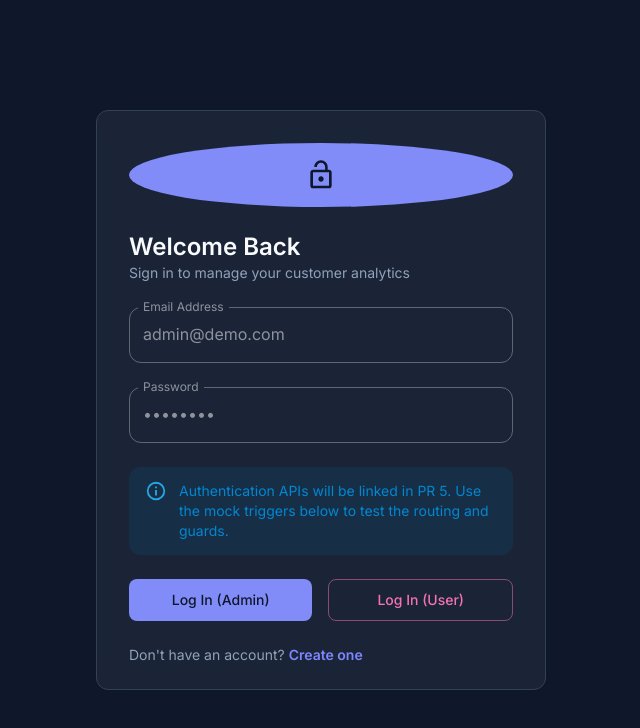
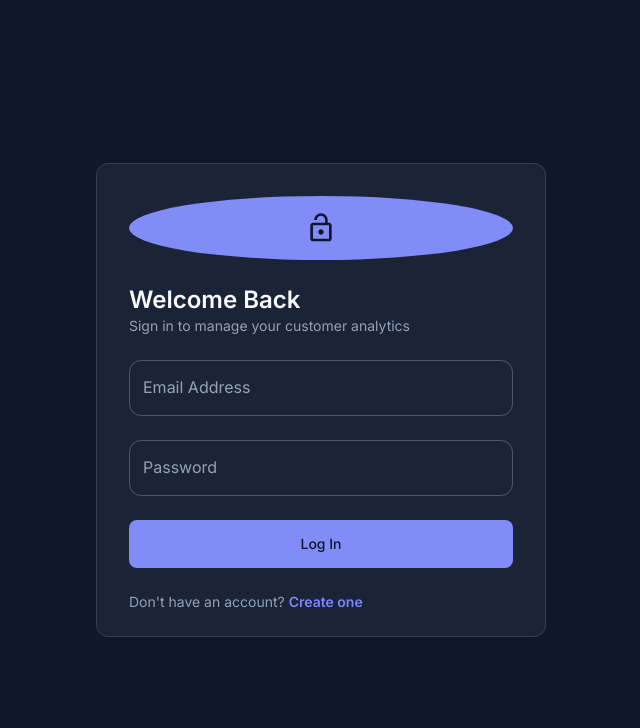
Before and after one commit to codinggita/ecommerce_customer_churn_dataset_raunak_shahu, a React (Vite) app in the folder frontend/: page /login in a window 1280 px wide. Shown: the top 728 px of the page, without its empty margins (319-959 px from the left). Built offline with nearby package versions, Linux system fonts and the light colour scheme.

Commit message:
feat: implement login and registration forms with validation and API integration

```diff
--- a/frontend/src/pages/AuthPages.jsx
+++ b/frontend/src/pages/AuthPages.jsx
@@ -1,31 +1,59 @@
-import React from 'react';
+import React, { useState } from 'react';
 import { useNavigate, Link } from 'react-router-dom';
-import { Card, CardContent, Typography, TextField, Button, Box, Alert, Stack } from '@mui/material';
+import { Card, CardContent, Typography, TextField, Button, Box, Alert, Stack, CircularProgress, MenuItem, FormControl, InputLabel, Select } from '@mui/material';
 import LockOpenIcon from '@mui/icons-material/LockOpen';
 import AppRegistrationIcon from '@mui/icons-material/AppRegistration';
 import { useDispatch } from 'react-redux';
+import { useFormik } from 'formik';
+import * as Yup from 'yup';
+import api from '../utils/api';
 import { setCredentials } from '../store/slices';
 
 export function Login() {
   const navigate = useNavigate();
   const dispatch = useDispatch();
+  const [errorMsg, setErrorMsg] = useState(null);
+  const [isSubmitting, setIsSubmitting] = useState(false);
 
-  const handleMockLogin = (role) => {
-    dispatch(setCredentials({
-      token: 'mock_jwt_token_for_' + role.toLowerCase(),
-      user: {
-        name: `Demo ${role}`,
-        email: `${role.toLowerCase()}@demo.com`,
-        role: role
+  const formik = useFormik({
+    initialValues: {
+      email: '',
+      password: '',
+    },
+    validationSchema: Yup.object({
+      email: Yup.string()
+        .email('Invalid email address')
+        .required('Email address is required'),
+      password: Yup.string()
+        .min(6, 'Password must be at least 6 characters')
+        .required('Password is required'),
+    }),
+    onSubmit: async (values) => {
+      setErrorMsg(null);
+      setIsSubmitting(true);
+      try {
+        const response = await api.post('/auth/login', {
+          email: values.email,
+          password: values.password,
+        });
+
+        const { user, token } = response.data.data;
+        dispatch(setCredentials({ user, token }));
+        navigate('/');
+      } catch (err) {
+        console.error("Login failed:", err);
+        setErrorMsg(err.message || 'Login failed. Please check your credentials.');
+      } finally {
+        setIsSubmitting(false);
       }
-    }));
-    navigate('/');
-  };
+    },
+  });
 
   return (
     <Box className="min-h-screen flex items-center justify-center bg-slate-900 px-4 py-12">
       <Card sx={{ maxWidth: 450, width: '100%', backdropFilter: 'blur(16px)', background: 'rgba(30, 41, 59, 0.8)' }}>
         <CardContent sx={{ p: 4 }}>
+          <form onSubmit={formik.handleSubmit}>
             <Stack spacing={3} alignItems="center">
               <Box sx={{ p: 2, borderRadius: '50%', bgcolor: 'primary.main', display: 'flex', justifyContent: 'center' }}>
                 <LockOpenIcon sx={{ fontSize: 32, color: 'primary.contrastText' }} />
@@ -35,52 +63,64 @@ export function Login() {
                 <Typography variant="h5" className="font-bold text-slate-50">
                   Welcome Back
                 </Typography>
-              <Typography variant="body2" color="text.secondary" className="mt-1 text-slate-400">
+                <Typography variant="body2" className="mt-1 text-slate-400">
                   Sign in to manage your customer analytics
                 </Typography>
               </Box>
 
+              {errorMsg && (
+                <Alert severity="error" className="w-full text-left" sx={{ bgcolor: 'rgba(211, 47, 47, 0.1)', color: '#f44336' }}>
+                  {errorMsg}
+                </Alert>
+              )}
+
               <TextField
+                id="email"
+                name="email"
                 label="Email Address"
                 fullWidth
                 variant="outlined"
-              defaultValue="admin@demo.com"
-              disabled
-              sx={{ '& input': { color: 'white' }, '& label': { color: 'slate.400' } }}
+                value={formik.values.email}
+                onChange={formik.handleChange}
+                onBlur={formik.handleBlur}
+                error={formik.touched.email && Boolean(formik.errors.email)}
+                helperText={formik.touched.email && formik.errors.email}
+                placeholder="e.g. admin@demo.com"
+                slotProps={{
+                  input: { style: { color: 'white' } },
+                  inputLabel: { style: { color: '#94a3b8' } }
+                }}
               />
 
               <TextField
+                id="password"
+                name="password"
                 label="Password"
                 type="password"
                 fullWidth
                 variant="outlined"
-              defaultValue="••••••••"
-              disabled
-              sx={{ '& input': { color: 'white' } }}
+                value={formik.values.password}
+                onChange={formik.handleChange}
+                onBlur={formik.handleBlur}
+                error={formik.touched.password && Boolean(formik.errors.password)}
+                helperText={formik.touched.password && formik.errors.password}
+                placeholder="e.g. ••••••••"
+                slotProps={{
+                  input: { style: { color: 'white' } },
+                  inputLabel: { style: { color: '#94a3b8' } }
+                }}
               />
 
-            <Alert severity="info" className="w-full text-left" sx={{ bgcolor: 'rgba(2, 136, 209, 0.1)', color: '#0288d1' }}>
-              Authentication APIs will be linked in PR 5. Use the mock triggers below to test the routing and guards.
-            </Alert>
-
-            <Stack direction="row" spacing={2} className="w-full">
               <Button
+                type="submit"
                 variant="contained"
                 color="primary"
                 fullWidth
-                onClick={() => handleMockLogin('Admin')}
+                disabled={isSubmitting}
+                sx={{ height: 48 }}
               >
-                Log In (Admin)
+                {isSubmitting ? <CircularProgress size={24} color="inherit" /> : 'Log In'}
               </Button>
-              <Button
-                variant="outlined"
-                color="secondary"
-                fullWidth
-                onClick={() => handleMockLogin('User')}
-              >
-                Log In (User)
-              </Button>
-            </Stack>
 
               <Typography variant="body2" className="text-slate-400">
                 Don't have an account?{' '}
@@ -89,6 +129,7 @@ export function Login() {
                 </Link>
               </Typography>
             </Stack>
+          </form>
         </CardContent>
       </Card>
     </Box>
@@ -96,10 +137,60 @@ export function Login() {
 }
 
 export function Register() {
+  const navigate = useNavigate();
+  const dispatch = useDispatch();
+  const [errorMsg, setErrorMsg] = useState(null);
+  const [isSubmitting, setIsSubmitting] = useState(false);
+
+  const formik = useFormik({
+    initialValues: {
+      name: '',
+      email: '',
+      password: '',
+      role: 'User',
+    },
+    validationSchema: Yup.object({
+      name: Yup.string()
+        .min(2, 'Name must be at least 2 characters')
+        .required('Full name is required'),
+      email: Yup.string()
+        .email('Invalid email address')
+        .required('Email address is required'),
+      password: Yup.string()
+        .min(6, 'Password must be at least 6 characters')
+        .required('Password is required'),
+      role: Yup.string()
+        .oneOf(['Admin', 'User'], 'Invalid Role')
+        .required('User role is required'),
+    }),
+    onSubmit: async (values) => {
+      setErrorMsg(null);
+      setIsSubmitting(true);
+      try {
+        const response = await api.post('/auth/register', {
+          name: values.name,
+          email: values.email,
+          password: values.password,
+          role: values.role,
+        });
+
+        const { user, token } = response.data.data;
+        dispatch(setCredentials({ user, token }));
+        navigate('/');
+      } catch (err) {
+        console.error("Registration failed:", err);
+        setErrorMsg(err.message || 'Registration failed. Please check inputs.');
+      } finally {
+        setIsSubmitting(false);
+      }
+    },
+  });
+
   return (
     <Box className="min-h-screen flex items-center justify-center bg-slate-900 px-4 py-12">
       <Card sx={{ maxWidth: 450, width: '100%', backdropFilter: 'blur(16px)', background: 'rgba(30, 41, 59, 0.8)' }}>
         <CardContent sx={{ p: 4 }}>
+          <form onSubmit={formik.handleSubmit}>
             <Stack spacing={3} alignItems="center">
               <Box sx={{ p: 2, borderRadius: '50%', bgcolor: 'secondary.main', display: 'flex', justifyContent: 'center' }}>
                 <AppRegistrationIcon sx={{ fontSize: 32, color: 'secondary.contrastText' }} />
@@ -109,47 +200,97 @@ export function Register() {
                 <Typography variant="h5" className="font-bold text-slate-50">
                   Create Account
                 </Typography>
-              <Typography variant="body2" color="text.secondary" className="mt-1 text-slate-400">
+                <Typography variant="body2" className="mt-1 text-slate-400">
                   Register to monitor customer churn patterns
                 </Typography>
               </Box>
 
+              {errorMsg && (
+                <Alert severity="error" className="w-full text-left" sx={{ bgcolor: 'rgba(211, 47, 47, 0.1)', color: '#f44336' }}>
+                  {errorMsg}
+                </Alert>
+              )}
+
               <TextField
+                id="name"
+                name="name"
                 label="Full Name"
                 fullWidth
                 variant="outlined"
-              disabled
-              sx={{ '& input': { color: 'white' } }}
+                value={formik.values.name}
+                onChange={formik.handleChange}
+                onBlur={formik.handleBlur}
+                error={formik.touched.name && Boolean(formik.errors.name)}
+                helperText={formik.touched.name && formik.errors.name}
+                placeholder="e.g. John Doe"
+                slotProps={{
+                  input: { style: { color: 'white' } },
+                  inputLabel: { style: { color: '#94a3b8' } }
+                }}
               />
 
               <TextField
+                id="email"
+                name="email"
                 label="Email Address"
                 fullWidth
                 variant="outlined"
-              disabled
-              sx={{ '& input': { color: 'white' } }}
+                value={formik.values.email}
+                onChange={formik.handleChange}
+                onBlur={formik.handleBlur}
+                error={formik.touched.email && Boolean(formik.errors.email)}
+                helperText={formik.touched.email && formik.errors.email}
+                placeholder="e.g. user@demo.com"
+                slotProps={{
+                  input: { style: { color: 'white' } },
+                  inputLabel: { style: { color: '#94a3b8' } }
+                }}
               />
 
               <TextField
+                id="password"
+                name="password"
                 label="Password"
                 type="password"
                 fullWidth
                 variant="outlined"
-              disabled
-              sx={{ '& input': { color: 'white' } }}
+                value={formik.values.password}
+                onChange={formik.handleChange}
+                onBlur={formik.handleBlur}
+                error={formik.touched.password && Boolean(formik.errors.password)}
+                helperText={formik.touched.password && formik.errors.password}
+                placeholder="e.g. Minimum 6 characters"
+                slotProps={{
+                  input: { style: { color: 'white' } },
+                  inputLabel: { style: { color: '#94a3b8' } }
+                }}
               />
 
-            <Alert severity="info" className="w-full text-left" sx={{ bgcolor: 'rgba(2, 136, 209, 0.1)', color: '#0288d1' }}>
-              Registration APIs will be fully integrated with validation in PR 5.
-            </Alert>
+              <FormControl fullWidth variant="outlined">
+                <InputLabel id="role-label" sx={{ color: '#94a3b8' }}>User Authority Role</InputLabel>
+                <Select
+                  labelId="role-label"
+                  id="role"
+                  name="role"
+                  value={formik.values.role}
+                  onChange={formik.handleChange}
+                  label="User Authority Role"
+                  sx={{ color: 'white', '& .MuiOutlinedInput-notchedOutline': { borderColor: '#475569' } }}
+                >
+                  <MenuItem value="User">User (Regular Access)</MenuItem>
+                  <MenuItem value="Admin">Admin (Full Access)</MenuItem>
+                </Select>
+              </FormControl>
 
               <Button
+                type="submit"
                 variant="contained"
                 color="secondary"
                 fullWidth
-              disabled
+                disabled={isSubmitting}
+                sx={{ height: 48 }}
               >
-              Sign Up
+                {isSubmitting ? <CircularProgress size={24} color="inherit" /> : 'Sign Up'}
               </Button>
 
               <Typography variant="body2" className="text-slate-400">
@@ -159,6 +300,7 @@ export function Register() {
                 </Link>
               </Typography>
             </Stack>
+          </form>
         </CardContent>
       </Card>
     </Box>
```
Lines whose indentation alone changed are shown as unchanged.
